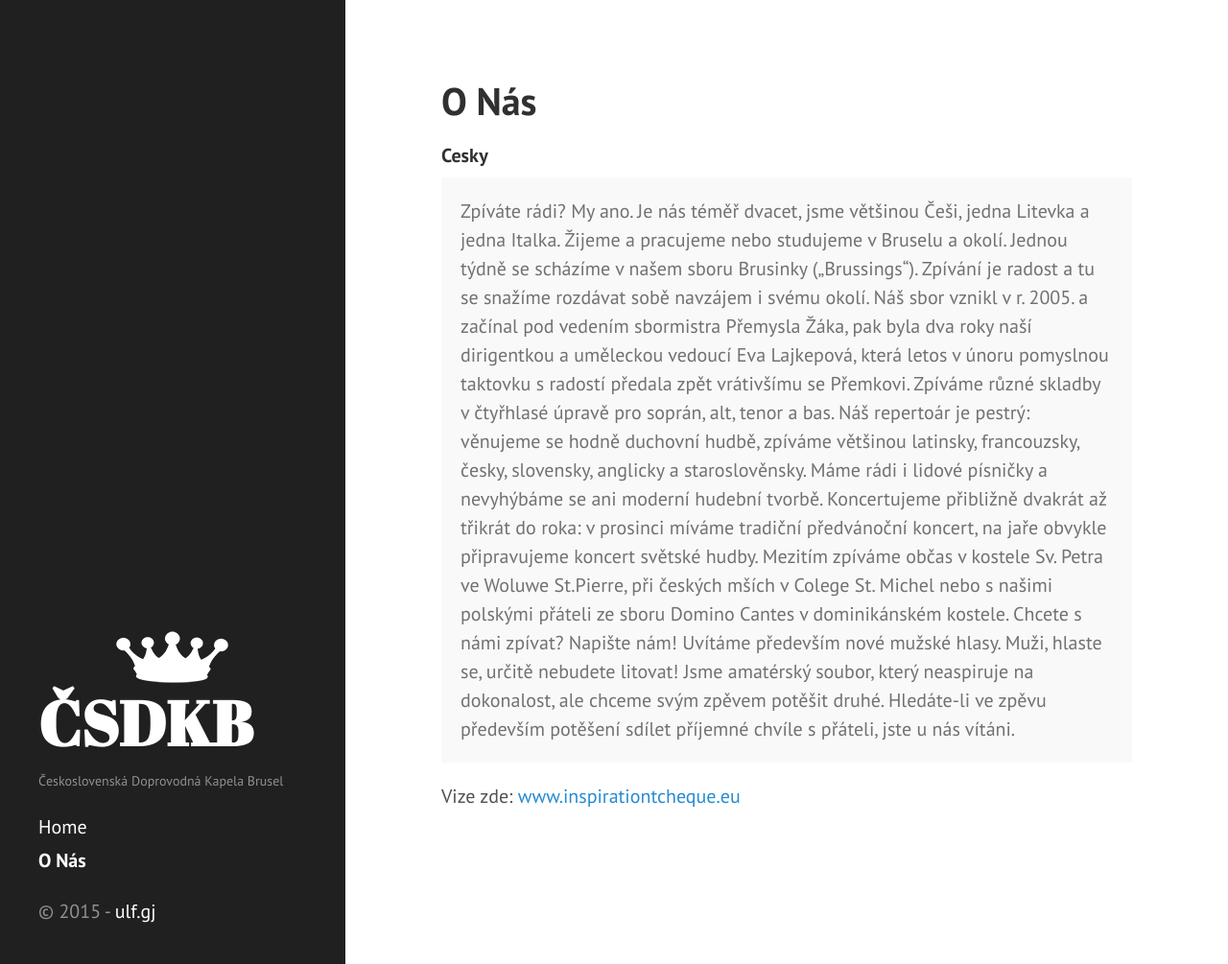
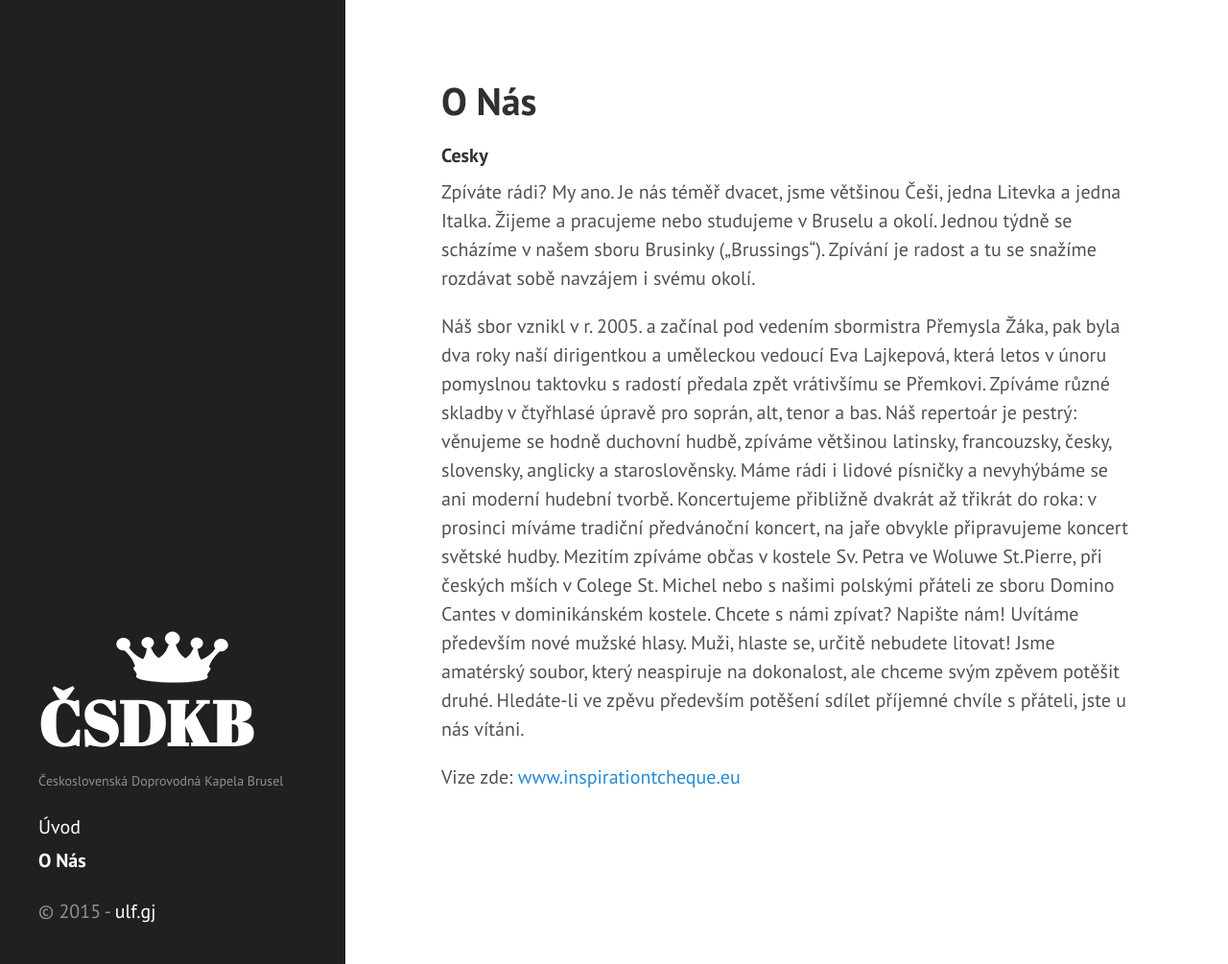
Before and after one commit to csdkb/csdkb.github.io, a Jekyll site: the page built from about.md, in a window 1280 px wide and 1005 px high. Shown: the whole window at 96% size. Built offline with Jekyll 4.4.1, drawn with Linux system fonts in a browser that asks for light colours; Markdown is read by kramdown in place of the engine named in the settings.

Commit message:
czech chars & pages titles

```diff
--- a/_includes/sidebar.html
+++ b/_includes/sidebar.html
@@ -13,7 +13,7 @@
     </div>
 
     <nav class="sidebar-nav">
-      <a class="sidebar-nav-item{% if page.url == site.baseurl %} active{% endif %}" href="{{ site.baseurl }}">Home</a>
+      <a class="sidebar-nav-item{% if page.url == site.baseurl %} active{% endif %}" href="{{ site.baseurl }}">Úvod</a>
 
       {% comment %}
         The code below dynamically generates a sidebar nav of pages with
--- a/about.md
+++ b/about.md
@@ -5,11 +5,12 @@
 
 
 <h4>Cesky</h4>
-<p class="message">
-  Zpíváte rádi? My ano. Je nás téměř dvacet, jsme většinou Češi, jedna Litevka a jedna Italka. Žijeme a pracujeme nebo studujeme v Bruselu a okolí. Jednou týdně se scházíme v našem sboru Brusinky („Brussings“). Zpívání je radost a tu se snažíme rozdávat sobě navzájem i svému okolí.
+<!-- <p class="message"></p> -->
+
+Zpíváte rádi? My ano. Je nás téměř dvacet, jsme většinou Češi, jedna Litevka a jedna Italka. Žijeme a pracujeme nebo studujeme v Bruselu a okolí. Jednou týdně se scházíme v našem sboru Brusinky („Brussings“). Zpívání je radost a tu se snažíme rozdávat sobě navzájem i svému okolí.
+
 Náš sbor vznikl v r. 2005. a začínal pod vedením sbormistra Přemysla Žáka, pak byla dva roky naší dirigentkou a uměleckou vedoucí Eva Lajkepová, která letos v únoru pomyslnou taktovku s radostí předala zpět vrátivšímu se Přemkovi. Zpíváme různé skladby v čtyřhlasé úpravě pro soprán, alt, tenor a bas. Náš repertoár je pestrý: věnujeme se hodně duchovní hudbě, zpíváme většinou latinsky, francouzsky, česky, slovensky, anglicky a staroslověnsky. Máme rádi i lidové písničky a nevyhýbáme se ani moderní hudební tvorbě.
 Koncertujeme přibližně dvakrát až třikrát do roka: v prosinci míváme tradiční předvánoční koncert, na jaře obvykle připravujeme koncert světské hudby. Mezitím zpíváme občas v kostele Sv. Petra ve Woluwe St.Pierre, při českých mších v Colege St. Michel nebo s našimi polskými přáteli ze sboru Domino Cantes v dominikánském kostele.
 Chcete s námi zpívat? Napište nám! Uvítáme především nové mužské hlasy. Muži, hlaste se, určitě nebudete litovat! Jsme amatérský soubor, který neaspiruje na dokonalost, ale chceme svým zpěvem potěšit druhé. Hledáte-li ve zpěvu především potěšení sdílet příjemné chvíle s přáteli, jste u nás vítáni.
-</p>
 
 Vize zde: [www.inspirationtcheque.eu](http://www.inspirationtcheque.eu/)
--- a/index.html
+++ b/index.html
@@ -2,7 +2,6 @@
 layout: default
 title: Úvod
 ---
-
 <h1>Soubory ke sta&#382;ení:</h1>
 
 <div class="file-container">
```
